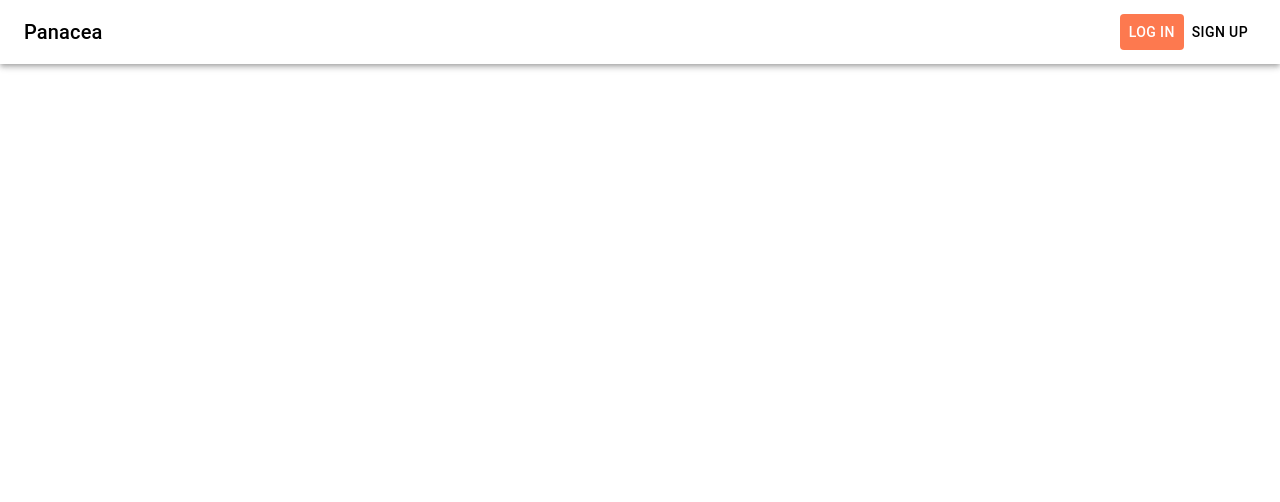
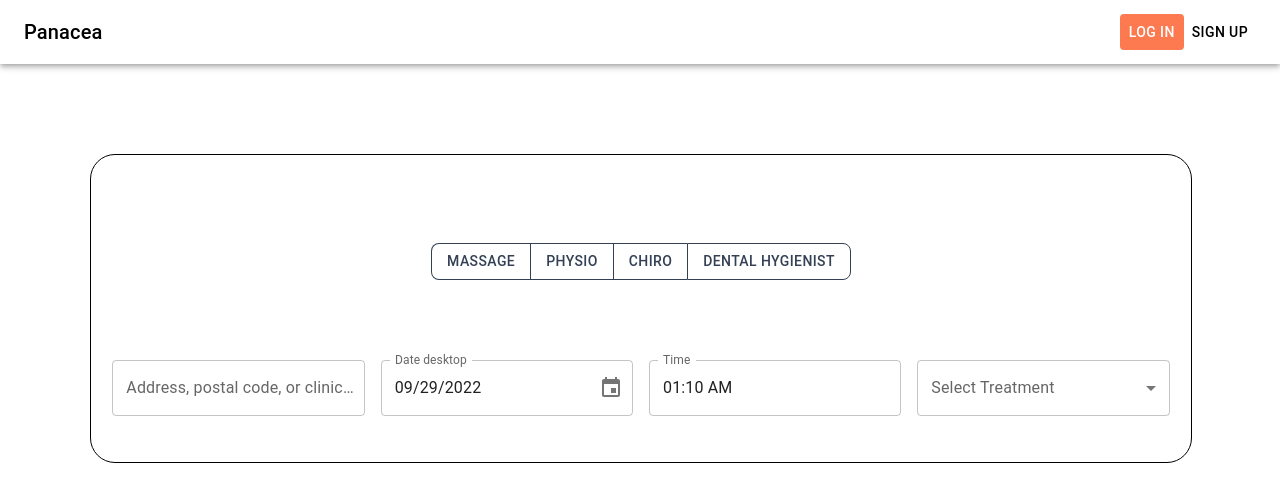
Before and after one commit to leeh1102/D-H-Panacea, a React (Create React App) app: page /filter in a window 1280 px wide. Shown: the top 502 px of the page. Built offline with nearby package versions, Linux system fonts and the light colour scheme.

Commit message:
configure and incorporate routers

```diff
--- a/package.json
+++ b/package.json
@@ -8,11 +8,13 @@
     "@emotion/styled": "^11.10.5",
     "@mui/icons-material": "^5.10.14",
     "@mui/material": "^5.10.14",
+    "@mui/x-date-pickers": "^5.0.8",
     "@reduxjs/toolkit": "^1.9.0",
     "@testing-library/jest-dom": "^5.16.5",
     "@testing-library/react": "^13.3.0",
     "@testing-library/user-event": "^13.5.0",
     "concurrently": "^7.5.0",
+    "dayjs": "^1.11.6",
     "express": "^4.18.2",
     "mongoose": "^6.7.1",
     "nodemon": "^2.0.20",
--- a/src/App.jsx
+++ b/src/App.jsx
@@ -1,8 +1,13 @@
 import React from "react";
 import { BrowserRouter, Routes, Route } from "react-router-dom";
-import "./App.css";
+import styles from "./App.css";
+import mainPageImage from "./assets/img/mainPageImage.png";
+import backgroundImage from "./assets/img/mainPageImage.png";
 
-import NavBar from "./components/NavBar/navbar";
+import Search from "./components/search/search.jsx";
+import NavBar from "./components/navBar/navbar";
+import Main from "./components/main/main.jsx";
+import { style } from "@mui/system";
 
 function App() {
   return (
@@ -11,8 +16,11 @@ function App() {
       <BrowserRouter>
         <Routes path="/">
           <Route path="/" />
-          {/* <Route path="/login" element={<LoginCompoment />} /> */}
-          {/* <Route path="/signUp" element={<SignUpCompoment />} /> */}
+          <Route path="/main" element={<Main />} />
+
+          {/* <Route path="/login" element={<Login />} /> */}
+          {/* <Route path="/signUp" element={<SignUp />} /> */}
+          <Route path="/filter" element={<Search />} />
         </Routes>
       </BrowserRouter>
     </>
--- a/src/components/NavBar/navBarStyle.js
+++ b/src/components/NavBar/navBarStyle.js
@@ -1,3 +1,4 @@
+import * as Constants from '../../util/constants';
 
 const Styles = {
     appBarStyle: {
@@ -9,7 +10,7 @@ const Styles = {
         flexGrow: 1,
     },
     loginButtonStyle: {
-        bgcolor: '#FD794F',
+        bgcolor: Constants.ORANGE,
         color: '#fff',
     },
     defaultButtonStyle: {
--- /dev/null
+++ b/src/components/main/main.jsx
@@ -0,0 +1,26 @@
+// This is a general template for component file
+
+import React from "react";
+import Styles from "./main.js";
+import Search from "../search/search.jsx";
+import backgroundImage from "../../assets/img/mainPageImage.png";
+
+const Main = () => {
+  return (
+    <>
+      <Search />
+      <div
+        style={{
+          backgroundImage: `url(${backgroundImage})`,
+          backgroundRepeat: "no-repeat",
+          width: "100%",
+          height: "100%",
+          display: "block",
+          backgroundSize: "100% 70%",
+          marginTop: "7%",
+        }}
+      ></div>
+    </>
+  );
+};
+export default Main;
--- a/src/index.css
+++ b/src/index.css
@@ -1,13 +1,25 @@
 body {
+  height: 100%;
+  width: 100%;
   margin: 0;
-  font-family: -apple-system, BlinkMacSystemFont, 'Segoe UI', 'Roboto', 'Oxygen',
-    'Ubuntu', 'Cantarell', 'Fira Sans', 'Droid Sans', 'Helvetica Neue',
+  font-family: -apple-system, BlinkMacSystemFont, "Segoe UI", "Roboto", "Oxygen",
+    "Ubuntu", "Cantarell", "Fira Sans", "Droid Sans", "Helvetica Neue",
     sans-serif;
   -webkit-font-smoothing: antialiased;
   -moz-osx-font-smoothing: grayscale;
 }
 
 code {
-  font-family: source-code-pro, Menlo, Monaco, Consolas, 'Courier New',
+  font-family: source-code-pro, Menlo, Monaco, Consolas, "Courier New",
     monospace;
 }
+
+#root {
+  height: 100%;
+  width: 100%;
+}
+
+html {
+  height: 100%;
+  width: 100%;
+}
```
Also changed, not shown: public/manifest.json, 1 other file (tests, documents, lock files or other folders).
